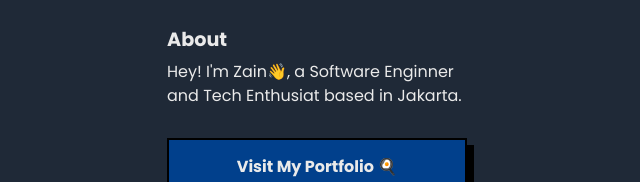
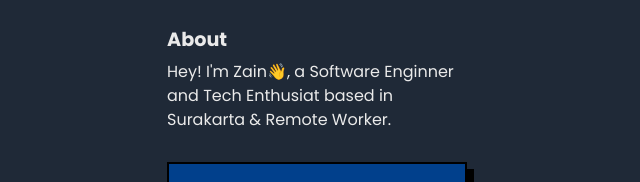
Before and after one commit to Zainal21/my-link.tree, a Next.js app: page / in a window 1280 px wide. Shown: the part 175-357 px from the top of the page, without its empty margins (323-963 px from the left). Built offline with nearby package versions, Linux system fonts and the light colour scheme.

Commit message:
style: change description content

```diff
--- a/components/Profile/Profile.tsx
+++ b/components/Profile/Profile.tsx
@@ -2,10 +2,10 @@ import { Button } from "../Button";
 
 const profile = {
   fullname: "Muhamad Zainal Arifin",
-  bio: "Hey! I'm Zain👋, a Software Enginner and Tech Enthusiat based in Jakarta.",
+  bio: "Hey! I'm Zain👋, a Software Enginner and Tech Enthusiat based in Surakarta & Remote Worker.",
   picture: "https://avatars.githubusercontent.com/u/48118434?v=4",
   socialMedia: [
-    { name: "Visit my portfolio 🍳", url: "https://muhammadzain.site/" },
+    { name: "Visit my portfolio 🍳", url: "https://muhamadzain.me/" },
     { name: "Contact Me On Email", url: "mailto:muhamadzaindev@gmail.com" },
     {
       name: "Contact Me On WhatsApp",
```
